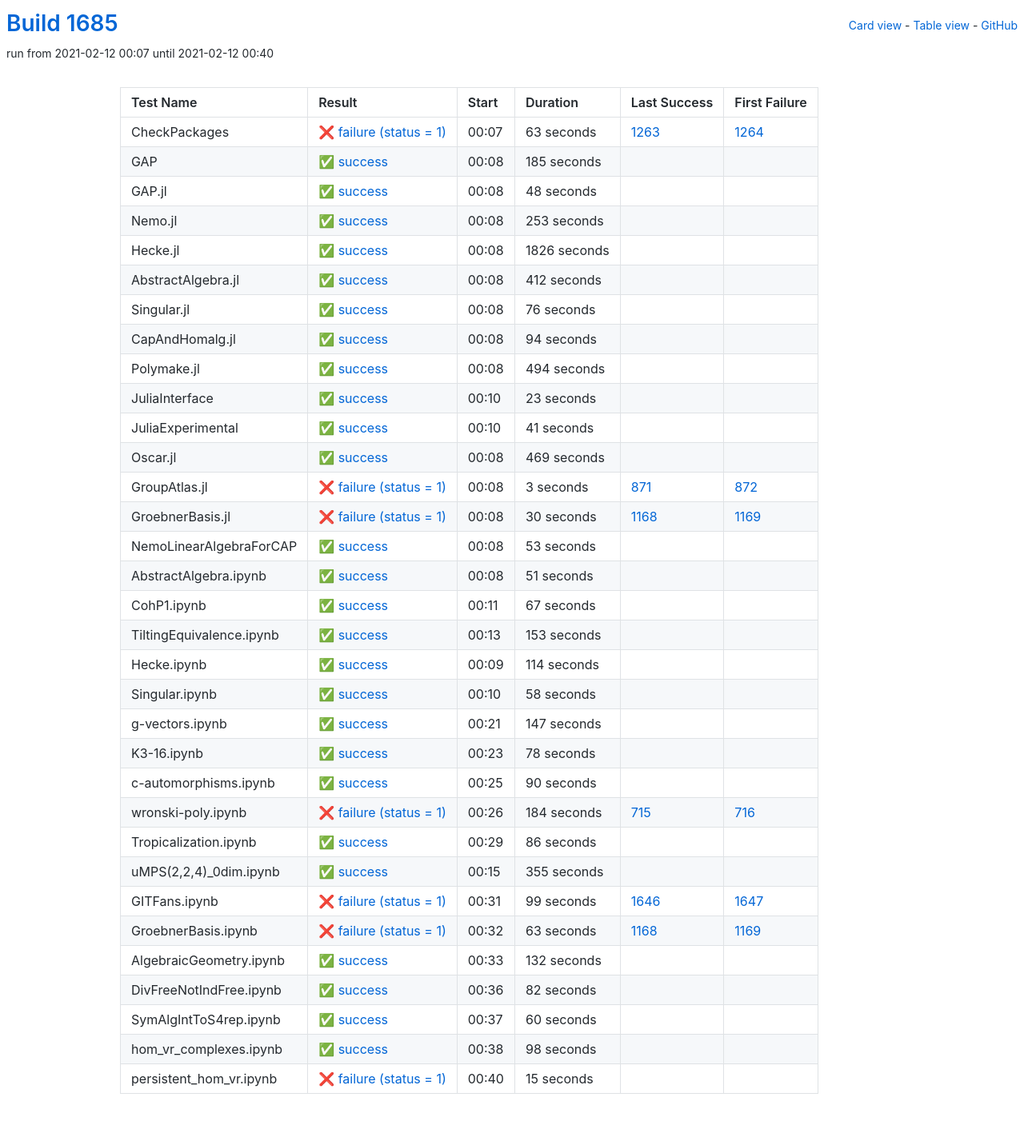
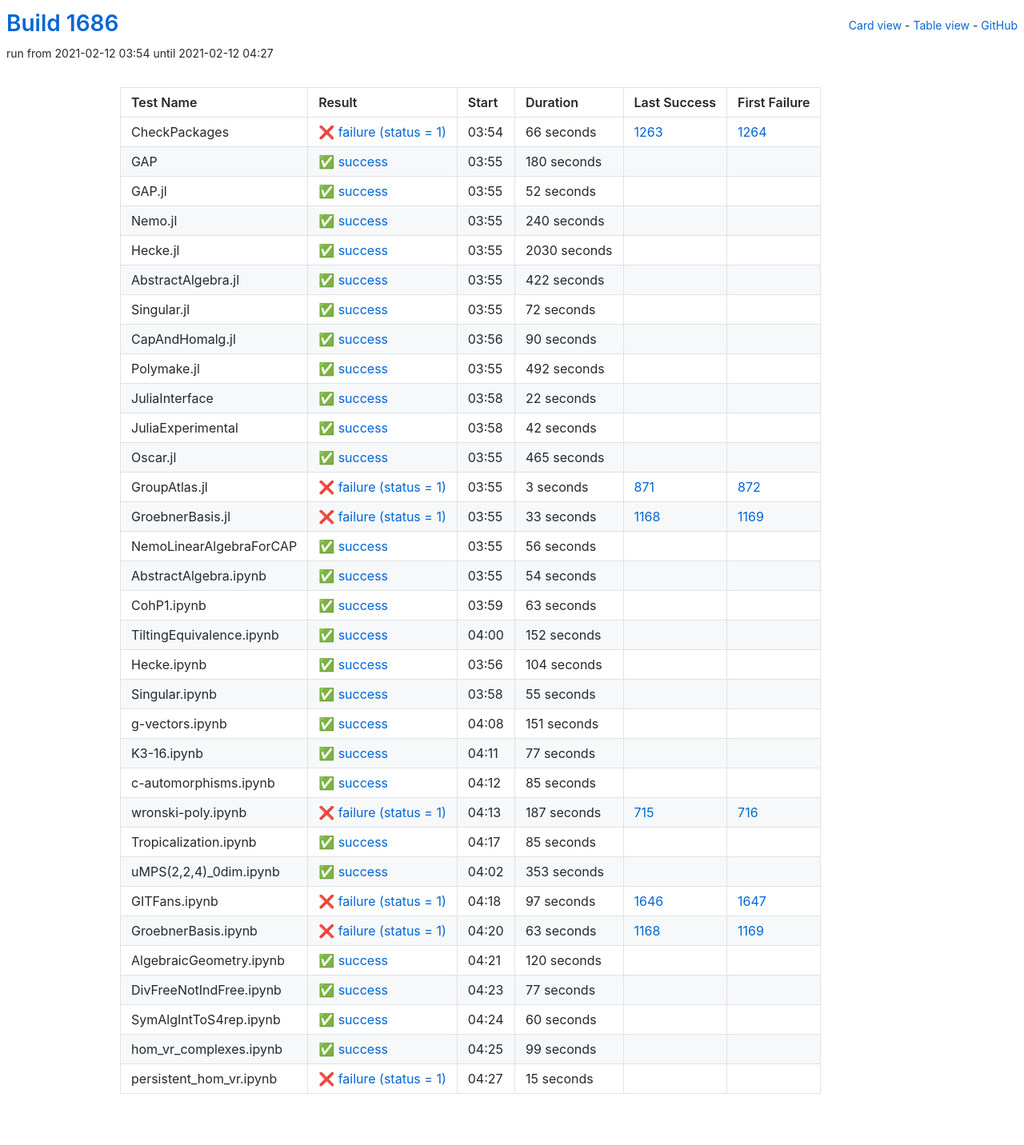
Before and after one commit to oscar-system/oscar-ci-status-stable, a Jekyll site: the page built from table.html, in a window 1280 px wide. Shown: the whole page at 80% size. Built offline with Jekyll 4.4.1, drawn with Linux system fonts in a browser that asks for light colours.

Commit message:
Build #1686

```diff
--- a/_data/ci.yml
+++ b/_data/ci.yml
@@ -1,6 +1,6 @@
 ---
-build: 1685
-build_url: https://oscarci.mathematik.uni-kl.de/job/oscar-stable/1685/
+build: 1686
+build_url: https://oscarci.mathematik.uni-kl.de/job/oscar-stable/1686/
 job: oscar-stable
 organization: oscar-system
 repo: oscar-ci-status-stable
@@ -8,152 +8,152 @@ repourl: https://github.com/oscar-system/oscar-ci-status-stable
 tests:
 - name: CheckPackages
   id: checkpackages
-  log: https://oscarci.mathematik.uni-kl.de/job/oscar-stable/1685/artifact/logs/build-1685/CheckPackages.log
-  start: 2021-02-12 00:07
+  log: https://oscarci.mathematik.uni-kl.de/job/oscar-stable/1686/artifact/logs/build-1686/CheckPackages.log
+  start: 2021-02-12 03:54
   success: false
   exitcode: 1
   status: failure
-  duration: 63
+  duration: 66
   last_success: 1263
   last_success_url: https://oscarci.mathematik.uni-kl.de/job/oscar-stable/1263/
   first_failure: 1264
   first_failure_url: https://oscarci.mathematik.uni-kl.de/job/oscar-stable/1264/
 - name: GAP
   id: gap
-  log: https://oscarci.mathematik.uni-kl.de/job/oscar-stable/1685/artifact/logs/build-1685/GAP.log
-  start: 2021-02-12 00:08
+  log: https://oscarci.mathematik.uni-kl.de/job/oscar-stable/1686/artifact/logs/build-1686/GAP.log
+  start: 2021-02-12 03:55
   success: true
   exitcode: 0
   status: success
-  duration: 185
+  duration: 180
   last_success: false
   last_success_url:
   first_failure: false
   first_failure_url:
 - name: GAP.jl
   id: gap-jl
-  log: https://oscarci.mathematik.uni-kl.de/job/oscar-stable/1685/artifact/logs/build-1685/GAP.jl.log
-  start: 2021-02-12 00:08
+  log: https://oscarci.mathematik.uni-kl.de/job/oscar-stable/1686/artifact/logs/build-1686/GAP.jl.log
+  start: 2021-02-12 03:55
   success: true
   exitcode: 0
   status: success
-  duration: 48
+  duration: 52
   last_success: false
   last_success_url:
   first_failure: false
   first_failure_url:
 - name: Nemo.jl
   id: nemo-jl
-  log: https://oscarci.mathematik.uni-kl.de/job/oscar-stable/1685/artifact/logs/build-1685/Nemo.jl.log
-  start: 2021-02-12 00:08
+  log: https://oscarci.mathematik.uni-kl.de/job/oscar-stable/1686/artifact/logs/build-1686/Nemo.jl.log
+  start: 2021-02-12 03:55
   success: true
   exitcode: 0
   status: success
-  duration: 253
+  duration: 240
   last_success: false
   last_success_url:
   first_failure: false
   first_failure_url:
 - name: Hecke.jl
   id: hecke-jl
-  log: https://oscarci.mathematik.uni-kl.de/job/oscar-stable/1685/artifact/logs/build-1685/Hecke.jl.log
-  start: 2021-02-12 00:08
+  log: https://oscarci.mathematik.uni-kl.de/job/oscar-stable/1686/artifact/logs/build-1686/Hecke.jl.log
+  start: 2021-02-12 03:55
   success: true
   exitcode: 0
   status: success
-  duration: 1826
+  duration: 2030
   last_success: false
   last_success_url:
   first_failure: false
   first_failure_url:
 - name: AbstractAlgebra.jl
   id: abstractalgebra-jl
-  log: https://oscarci.mathematik.uni-kl.de/job/oscar-stable/1685/artifact/logs/build-1685/AbstractAlgebra.jl.log
-  start: 2021-02-12 00:08
+  log: https://oscarci.mathematik.uni-kl.de/job/oscar-stable/1686/artifact/logs/build-1686/AbstractAlgebra.jl.log
+  start: 2021-02-12 03:55
   success: true
   exitcode: 0
   status: success
-  duration: 412
+  duration: 422
   last_success: false
   last_success_url:
   first_failure: false
   first_failure_url:
 - name: Singular.jl
   id: singular-jl
-  log: https://oscarci.mathematik.uni-kl.de/job/oscar-stable/1685/artifact/logs/build-1685/Singular.jl.log
-  start: 2021-02-12 00:08
+  log: https://oscarci.mathematik.uni-kl.de/job/oscar-stable/1686/artifact/logs/build-1686/Singular.jl.log
+  start: 2021-02-12 03:55
   success: true
   exitcode: 0
   status: success
-  duration: 76
+  duration: 72
   last_success: false
   last_success_url:
   first_failure: false
   first_failure_url:
 - name: CapAndHomalg.jl
   id: capandhomalg-jl
-  log: https://oscarci.mathematik.uni-kl.de/job/oscar-stable/1685/artifact/logs/build-1685/CapAndHomalg.jl.log
-  start: 2021-02-12 00:08
+  log: https://oscarci.mathematik.uni-kl.de/job/oscar-stable/1686/artifact/logs/build-1686/CapAndHomalg.jl.log
+  start: 2021-02-12 03:56
   success: true
   exitcode: 0
   status: success
-  duration: 94
+  duration: 90
   last_success: false
   last_success_url:
   first_failure: false
   first_failure_url:
 - name: Polymake.jl
   id: polymake-jl
-  log: https://oscarci.mathematik.uni-kl.de/job/oscar-stable/1685/artifact/logs/build-1685/Polymake.jl.log
-  start: 2021-02-12 00:08
+  log: https://oscarci.mathematik.uni-kl.de/job/oscar-stable/1686/artifact/logs/build-1686/Polymake.jl.log
+  start: 2021-02-12 03:55
   success: true
   exitcode: 0
   status: success
-  duration: 494
+  duration: 492
   last_success: false
   last_success_url:
   first_failure: false
   first_failure_url:
 - name: JuliaInterface
   id: juliainterface
-  log: https://oscarci.mathematik.uni-kl.de/job/oscar-stable/1685/artifact/logs/build-1685/JuliaInterface.log
-  start: 2021-02-12 00:10
+  log: https://oscarci.mathematik.uni-kl.de/job/oscar-stable/1686/artifact/logs/build-1686/JuliaInterface.log
+  start: 2021-02-12 03:58
   success: true
   exitcode: 0
   status: success
-  duration: 23
+  duration: 22
   last_success: false
   last_success_url:
   first_failure: false
   first_failure_url:
 - name: JuliaExperimental
   id: juliaexperimental
-  log: https://oscarci.mathematik.uni-kl.de/job/oscar-stable/1685/artifact/logs/build-1685/JuliaExperimental.log
-  start: 2021-02-12 00:10
+  log: https://oscarci.mathematik.uni-kl.de/job/oscar-stable/1686/artifact/logs/build-1686/JuliaExperimental.log
+  start: 2021-02-12 03:58
   success: true
   exitcode: 0
   status: success
-  duration: 41
+  duration: 42
   last_success: false
   last_success_url:
   first_failure: false
   first_failure_url:
 - name: Oscar.jl
   id: oscar-jl
-  log: https://oscarci.mathematik.uni-kl.de/job/oscar-stable/1685/artifact/logs/build-1685/Oscar.jl.log
-  start: 2021-02-12 00:08
+  log: https://oscarci.mathematik.uni-kl.de/job/oscar-stable/1686/artifact/logs/build-1686/Oscar.jl.log
+  start: 2021-02-12 03:55
   success: true
   exitcode: 0
   status: success
-  duration: 469
+  duration: 465
   last_success: false
   last_success_url:
   first_failure: false
   first_failure_url:
 - name: GroupAtlas.jl
   id: groupatlas-jl
-  log: https://oscarci.mathematik.uni-kl.de/job/oscar-stable/1685/artifact/logs/build-1685/GroupAtlas.jl.log
-  start: 2021-02-12 00:08
+  log: https://oscarci.mathematik.uni-kl.de/job/oscar-stable/1686/artifact/logs/build-1686/GroupAtlas.jl.log
+  start: 2021-02-12 03:55
   success: false
   exitcode: 1
   status: failure
@@ -164,176 +164,176 @@ tests:
   first_failure_url: https://oscarci.mathematik.uni-kl.de/job/oscar-stable/872/
 - name: GroebnerBasis.jl
   id: groebnerbasis-jl
-  log: https://oscarci.mathematik.uni-kl.de/job/oscar-stable/1685/artifact/logs/build-1685/GroebnerBasis.jl.log
-  start: 2021-02-12 00:08
+  log: https://oscarci.mathematik.uni-kl.de/job/oscar-stable/1686/artifact/logs/build-1686/GroebnerBasis.jl.log
+  start: 2021-02-12 03:55
   success: false
   exitcode: 1
   status: failure
-  duration: 30
+  duration: 33
   last_success: 1168
   last_success_url: https://oscarci.mathematik.uni-kl.de/job/oscar-stable/1168/
   first_failure: 1169
   first_failure_url: https://oscarci.mathematik.uni-kl.de/job/oscar-stable/1169/
 - name: NemoLinearAlgebraForCAP
   id: nemolinearalgebraforcap
-  log: https://oscarci.mathematik.uni-kl.de/job/oscar-stable/1685/artifact/logs/build-1685/NemoLinearAlgebraForCAP.log
-  start: 2021-02-12 00:08
+  log: https://oscarci.mathematik.uni-kl.de/job/oscar-stable/1686/artifact/logs/build-1686/NemoLinearAlgebraForCAP.log
+  start: 2021-02-12 03:55
   success: true
   exitcode: 0
   status: success
-  duration: 53
+  duration: 56
   last_success: false
   last_success_url:
   first_failure: false
   first_failure_url:
 - name: AbstractAlgebra.ipynb
   id: abstractalgebra-ipynb
-  log: https://oscarci.mathematik.uni-kl.de/job/oscar-stable/1685/artifact/logs/build-1685/AbstractAlgebra.ipynb.log
-  start: 2021-02-12 00:08
+  log: https://oscarci.mathematik.uni-kl.de/job/oscar-stable/1686/artifact/logs/build-1686/AbstractAlgebra.ipynb.log
+  start: 2021-02-12 03:55
   success: true
   exitcode: 0
   status: success
-  duration: 51
+  duration: 54
   last_success: false
   last_success_url:
   first_failure: false
   first_failure_url:
 - name: CohP1.ipynb
   id: cohp1-ipynb
-  log: https://oscarci.mathematik.uni-kl.de/job/oscar-stable/1685/artifact/logs/build-1685/CohP1.ipynb.log
-  start: 2021-02-12 00:11
+  log: https://oscarci.mathematik.uni-kl.de/job/oscar-stable/1686/artifact/logs/build-1686/CohP1.ipynb.log
+  start: 2021-02-12 03:59
   success: true
   exitcode: 0
   status: success
-  duration: 67
+  duration: 63
   last_success: false
   last_success_url:
   first_failure: false
   first_failure_url:
 - name: TiltingEquivalence.ipynb
   id: tiltingequivalence-ipynb
-  log: https://oscarci.mathematik.uni-kl.de/job/oscar-stable/1685/artifact/logs/build-1685/TiltingEquivalence.ipynb.log
-  start: 2021-02-12 00:13
+  log: https://oscarci.mathematik.uni-kl.de/job/oscar-stable/1686/artifact/logs/build-1686/TiltingEquivalence.ipynb.log
+  start: 2021-02-12 04:00
   success: true
   exitcode: 0
   status: success
-  duration: 153
+  duration: 152
   last_success: false
   last_success_url:
   first_failure: false
   first_failure_url:
 - name: Hecke.ipynb
   id: hecke-ipynb
-  log: https://oscarci.mathematik.uni-kl.de/job/oscar-stable/1685/artifact/logs/build-1685/Hecke.ipynb.log
-  start: 2021-02-12 00:09
+  log: https://oscarci.mathematik.uni-kl.de/job/oscar-stable/1686/artifact/logs/build-1686/Hecke.ipynb.log
+  start: 2021-02-12 03:56
   success: true
   exitcode: 0
   status: success
-  duration: 114
+  duration: 104
   last_success: false
   last_success_url:
   first_failure: false
   first_failure_url:
 - name: Singular.ipynb
   id: singular-ipynb
-  log: https://oscarci.mathematik.uni-kl.de/job/oscar-stable/1685/artifact/logs/build-1685/Singular.ipynb.log
-  start: 2021-02-12 00:10
+  log: https://oscarci.mathematik.uni-kl.de/job/oscar-stable/1686/artifact/logs/build-1686/Singular.ipynb.log
+  start: 2021-02-12 03:58
   success: true
   exitcode: 0
   status: success
-  duration: 58
+  duration: 55
   last_success: false
   last_success_url:
   first_failure: false
   first_failure_url:
 - name: g-vectors.ipynb
   id: g-vectors-ipynb
-  log: https://oscarci.mathematik.uni-kl.de/job/oscar-stable/1685/artifact/logs/build-1685/g-vectors.ipynb.log
-  start: 2021-02-12 00:21
+  log: https://oscarci.mathematik.uni-kl.de/job/oscar-stable/1686/artifact/logs/build-1686/g-vectors.ipynb.log
+  start: 2021-02-12 04:08
   success: true
   exitcode: 0
   status: success
-  duration: 147
+  duration: 151
   last_success: false
   last_success_url:
   first_failure: false
   first_failure_url:
 - name: K3-16.ipynb
   id: k3-16-ipynb
-  log: https://oscarci.mathematik.uni-kl.de/job/oscar-stable/1685/artifact/logs/build-1685/K3-16.ipynb.log
-  start: 2021-02-12 00:23
+  log: https://oscarci.mathematik.uni-kl.de/job/oscar-stable/1686/artifact/logs/build-1686/K3-16.ipynb.log
+  start: 2021-02-12 04:11
   success: true
   exitcode: 0
   status: success
-  duration: 78
+  duration: 77
   last_success: false
   last_success_url:
   first_failure: false
   first_failure_url:
 - name: c-automorphisms.ipynb
   id: c-automorphisms-ipynb
-  log: https://oscarci.mathematik.uni-kl.de/job/oscar-stable/1685/artifact/logs/build-1685/c-automorphisms.ipynb.log
-  start: 2021-02-12 00:25
+  log: https://oscarci.mathematik.uni-kl.de/job/oscar-stable/1686/artifact/logs/build-1686/c-automorphisms.ipynb.log
+  start: 2021-02-12 04:12
   success: true
   exitcode: 0
   status: success
-  duration: 90
+  duration: 85
   last_success: false
   last_success_url:
   first_failure: false
   first_failure_url:
 - name: wronski-poly.ipynb
   id: wronski-poly-ipynb
-  log: https://oscarci.mathematik.uni-kl.de/job/oscar-stable/1685/artifact/logs/build-1685/wronski-poly.ipynb.log
-  start: 2021-02-12 00:26
+  log: https://oscarci.mathematik.uni-kl.de/job/oscar-stable/1686/artifact/logs/build-1686/wronski-poly.ipynb.log
+  start: 2021-02-12 04:13
   success: false
   exitcode: 1
   status: failure
-  duration: 184
+  duration: 187
   last_success: 715
   last_success_url: https://oscarci.mathematik.uni-kl.de/job/oscar-stable/715/
   first_failure: 716
   first_failure_url: https://oscarci.mathematik.uni-kl.de/job/oscar-stable/716/
 - name: Tropicalization.ipynb
   id: tropicalization-ipynb
-  log: https://oscarci.mathematik.uni-kl.de/job/oscar-stable/1685/artifact/logs/build-1685/Tropicalization.ipynb.log
-  start: 2021-02-12 00:29
+  log: https://oscarci.mathematik.uni-kl.de/job/oscar-stable/1686/artifact/logs/build-1686/Tropicalization.ipynb.log
+  start: 2021-02-12 04:17
   success: true
   exitcode: 0
   status: success
-  duration: 86
+  duration: 85
   last_success: false
   last_success_url:
   first_failure: false
   first_failure_url:
 - name: uMPS(2,2,4)_0dim.ipynb
   id: umps-2-2-4-0dim-ipynb
-  log: https://oscarci.mathematik.uni-kl.de/job/oscar-stable/1685/artifact/logs/build-1685/uMPS-2-2-4-_0dim.ipynb.log
-  start: 2021-02-12 00:15
+  log: https://oscarci.mathematik.uni-kl.de/job/oscar-stable/1686/artifact/logs/build-1686/uMPS-2-2-4-_0dim.ipynb.log
+  start: 2021-02-12 04:02
   success: true
   exitcode: 0
   status: success
-  duration: 355
+  duration: 353
   last_success: false
   last_success_url:
   first_failure: false
   first_failure_url:
 - name: GITFans.ipynb
   id: gitfans-ipynb
-  log: https://oscarci.mathematik.uni-kl.de/job/oscar-stable/1685/artifact/logs/build-1685/GITFans.ipynb.log
-  start: 2021-02-12 00:31
+  log: https://oscarci.mathematik.uni-kl.de/job/oscar-stable/1686/artifact/logs/build-1686/GITFans.ipynb.log
+  start: 2021-02-12 04:18
   success: false
   exitcode: 1
   status: failure
-  duration: 99
+  duration: 97
   last_success: 1646
   last_success_url: https://oscarci.mathematik.uni-kl.de/job/oscar-stable/1646/
   first_failure: 1647
   first_failure_url: https://oscarci.mathematik.uni-kl.de/job/oscar-stable/1647/
 - name: GroebnerBasis.ipynb
   id: groebnerbasis-ipynb
-  log: https://oscarci.mathematik.uni-kl.de/job/oscar-stable/1685/artifact/logs/build-1685/GroebnerBasis.ipynb.log
-  start: 2021-02-12 00:32
+  log: https://oscarci.mathematik.uni-kl.de/job/oscar-stable/1686/artifact/logs/build-1686/GroebnerBasis.ipynb.log
+  start: 2021-02-12 04:20
   success: false
   exitcode: 1
   status: failure
@@ -344,32 +344,32 @@ tests:
   first_failure_url: https://oscarci.mathematik.uni-kl.de/job/oscar-stable/1169/
 - name: AlgebraicGeometry.ipynb
   id: algebraicgeometry-ipynb
-  log: https://oscarci.mathematik.uni-kl.de/job/oscar-stable/1685/artifact/logs/build-1685/AlgebraicGeometry.ipynb.log
-  start: 2021-02-12 00:33
+  log: https://oscarci.mathematik.uni-kl.de/job/oscar-stable/1686/artifact/logs/build-1686/AlgebraicGeometry.ipynb.log
+  start: 2021-02-12 04:21
   success: true
   exitcode: 0
   status: success
-  duration: 132
+  duration: 120
   last_success: false
   last_success_url:
   first_failure: false
   first_failure_url:
 - name: DivFreeNotIndFree.ipynb
   id: divfreenotindfree-ipynb
-  log: https://oscarci.mathematik.uni-kl.de/job/oscar-stable/1685/artifact/logs/build-1685/DivFreeNotIndFree.ipynb.log
-  start: 2021-02-12 00:36
+  log: https://oscarci.mathematik.uni-kl.de/job/oscar-stable/1686/artifact/logs/build-1686/DivFreeNotIndFree.ipynb.log
+  start: 2021-02-12 04:23
   success: true
   exitcode: 0
   status: success
-  duration: 82
+  duration: 77
   last_success: false
   last_success_url:
   first_failure: false
   first_failure_url:
 - name: SymAlgIntToS4rep.ipynb
   id: symalginttos4rep-ipynb
-  log: https://oscarci.mathematik.uni-kl.de/job/oscar-stable/1685/artifact/logs/build-1685/SymAlgIntToS4rep.ipynb.log
-  start: 2021-02-12 00:37
+  log: https://oscarci.mathematik.uni-kl.de/job/oscar-stable/1686/artifact/logs/build-1686/SymAlgIntToS4rep.ipynb.log
+  start: 2021-02-12 04:24
   success: true
   exitcode: 0
   status: success
@@ -380,20 +380,20 @@ tests:
   first_failure_url:
 - name: hom_vr_complexes.ipynb
   id: hom-vr-complexes-ipynb
-  log: https://oscarci.mathematik.uni-kl.de/job/oscar-stable/1685/artifact/logs/build-1685/hom_vr_complexes.ipynb.log
-  start: 2021-02-12 00:38
+  log: https://oscarci.mathematik.uni-kl.de/job/oscar-stable/1686/artifact/logs/build-1686/hom_vr_complexes.ipynb.log
+  start: 2021-02-12 04:25
   success: true
   exitcode: 0
   status: success
-  duration: 98
+  duration: 99
   last_success: false
   last_success_url:
   first_failure: false
   first_failure_url:
 - name: persistent_hom_vr.ipynb
   id: persistent-hom-vr-ipynb
-  log: https://oscarci.mathematik.uni-kl.de/job/oscar-stable/1685/artifact/logs/build-1685/persistent_hom_vr.ipynb.log
-  start: 2021-02-12 00:40
+  log: https://oscarci.mathematik.uni-kl.de/job/oscar-stable/1686/artifact/logs/build-1686/persistent_hom_vr.ipynb.log
+  start: 2021-02-12 04:27
   success: false
   exitcode: 1
   status: failure
```
Also changed, not shown: README.md.
